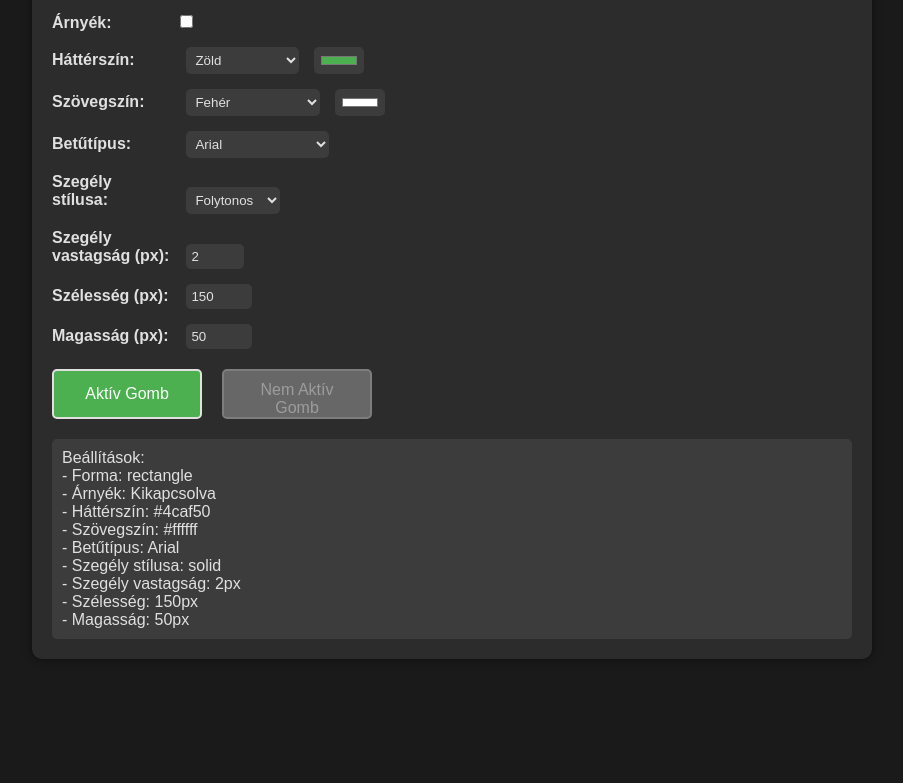
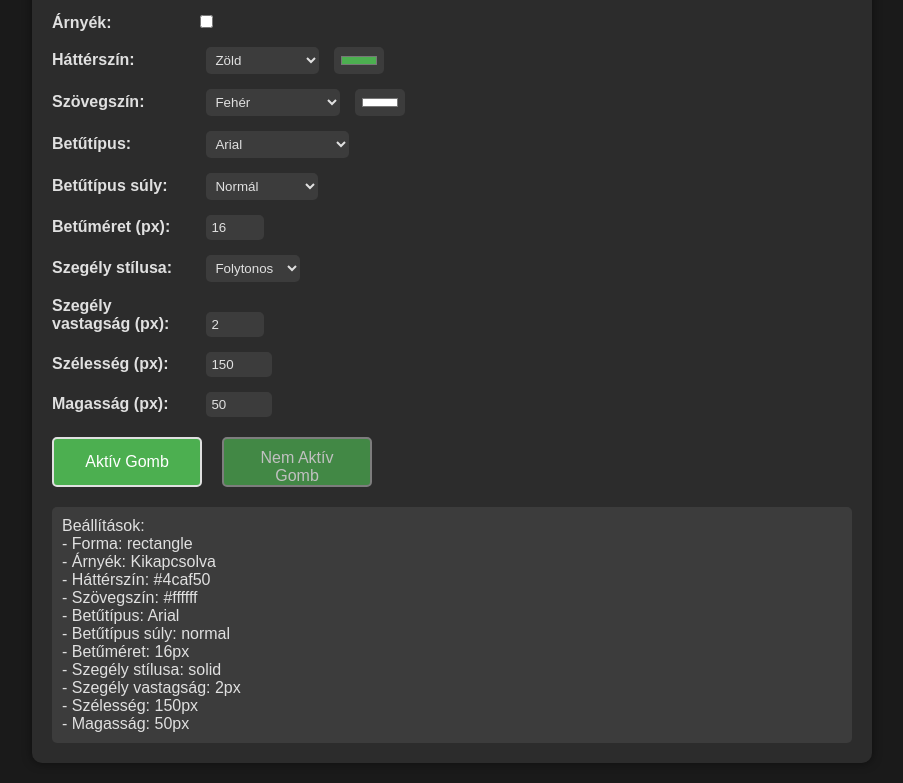
Before and after one commit to csalanka/Gombok, a plain HTML site: page index.html in a window 1280 px wide. Shown: the part 138-921 px from the top of the page, without its empty margins (188-1091 px from the left). Before the commit the page ends 817 px from the top, so only its background shows below. Drawn offline with Linux system fonts and the light colour scheme.

Commit message:
Update index.html

```diff
--- a/index.html
+++ b/index.html
@@ -12,7 +12,7 @@
             padding: 0;
         }
         .container {
-            max-width: 800px; /* Szélesebb, hogy a két gomb elférjen */
+            max-width: 800px;
             margin: 0 auto;
             padding: 20px;
             background-color: #2c2c2c;
@@ -24,7 +24,7 @@
         }
         label {
             display: inline-block;
-            width: 120px;
+            width: 140px; /* Kicsit szélesebb, hogy elférjenek az új címkék */
             font-weight: bold;
         }
         select, input[type="color"], input[type="number"] {
@@ -37,7 +37,7 @@
         }
         .button-group {
             display: flex;
-            gap: 20px; /* Tér a gombok között */
+            gap: 20px;
             margin-top: 20px;
         }
         #previewButton, #inactiveButton {
@@ -45,14 +45,11 @@
             border: none;
             border-radius: 5px;
             cursor: pointer;
-            font-size: 16px;
             transition: all 0.3s ease;
         }
         #inactiveButton {
-            background-color: #808080; /* Szürke, nem aktív állapot */
-            color: #cccccc; /* Halvány szöveg */
-            cursor: not-allowed; /* Nem kattintható jelzés */
-            opacity: 0.7; /* Átlátszóság */
+            cursor: not-allowed;
+            opacity: 0.7; /* Halványabb megjelenés */
         }
         #settingsOutput {
             margin-top: 20px;
@@ -135,6 +132,21 @@
         </div>
 
         <div class="control-group">
+            <label for="fontWeight">Betűtípus súly:</label>
+            <select id="fontWeight">
+                <option value="normal">Normál</option>
+                <option value="bold">Félkövér</option>
+                <option value="bolder">Extra félkövér</option>
+                <option value="lighter">Könnyebb</option>
+            </select>
+        </div>
+
+        <div class="control-group">
+            <label for="fontSize">Betűméret (px):</label>
+            <input type="number" id="fontSize" value="16" min="10" max="50">
+        </div>
+
+        <div class="control-group">
             <label for="borderStyle">Szegély stílusa:</label>
             <select id="borderStyle">
                 <option value="solid">Folytonos</option>
@@ -174,6 +186,8 @@
             const bgColor = document.getElementById("customBgColor").value;
             const textColor = document.getElementById("customTextColor").value;
             const font = document.getElementById("font").value;
+            const fontWeight = document.getElementById("fontWeight").value;
+            const fontSize = document.getElementById("fontSize").value + "px";
             const borderStyle = document.getElementById("borderStyle").value;
             const borderWidth = document.getElementById("borderWidth").value + "px";
             const width = document.getElementById("width").value + "px";
@@ -190,22 +204,26 @@
             activeButton.style.backgroundColor = bgColor;
             activeButton.style.color = textColor;
             activeButton.style.fontFamily = font;
+            activeButton.style.fontWeight = fontWeight;
+            activeButton.style.fontSize = fontSize;
             activeButton.style.width = width;
             activeButton.style.height = height;
             activeButton.style.borderRadius = borderRadius;
             activeButton.style.boxShadow = shadow ? "5px 5px 15px rgba(0, 0, 0, 0.5)" : "none";
             activeButton.style.border = borderWidth + " " + borderStyle + " " + (borderStyle === "none" ? "transparent" : "#e0e0e0");
 
-            // Nem aktív gomb stílusa (örökli az aktív beállításokat, de szürke és letiltva)
-            inactiveButton.style.backgroundColor = "#808080"; // Szürke alapértelmezett
-            inactiveButton.style.color = "#cccccc"; // Halvány szöveg
+            // Nem aktív gomb stílusa (örökli a beállításokat, de halványabb)
+            inactiveButton.style.backgroundColor = bgColor; // Ugyanaz a háttérszín
+            inactiveButton.style.color = textColor;
+            inactiveButton.style.opacity = "0.7"; // Halványabb
             inactiveButton.style.fontFamily = font;
+            inactiveButton.style.fontWeight = fontWeight;
+            inactiveButton.style.fontSize = fontSize;
             inactiveButton.style.width = width;
             inactiveButton.style.height = height;
             inactiveButton.style.borderRadius = borderRadius;
-            inactiveButton.style.boxShadow = shadow ? "5px 5px 15px rgba(0, 0, 0, 0.3)" : "none"; // Gyengébb árnyék
+            inactiveButton.style.boxShadow = shadow ? "5px 5px 15px rgba(0, 0, 0, 0.3)" : "none";
             inactiveButton.style.border = borderWidth + " " + borderStyle + " " + (borderStyle === "none" ? "transparent" : "#a0a0a0");
-            inactiveButton.disabled = true; // Mindig letiltva
 
             // Színválasztók szinkronizálása a dropdownokkal
             document.getElementById("bgColor").addEventListener("change", () => {
@@ -223,6 +241,8 @@
 - Háttérszín: ${bgColor}
 - Szövegszín: ${textColor}
 - Betűtípus: ${font}
+- Betűtípus súly: ${fontWeight}
+- Betűméret: ${fontSize}
 - Szegély stílusa: ${borderStyle}
 - Szegély vastagság: ${borderWidth}
 - Szélesség: ${width}
```
